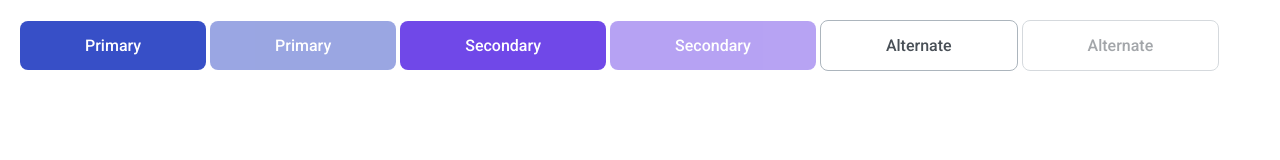
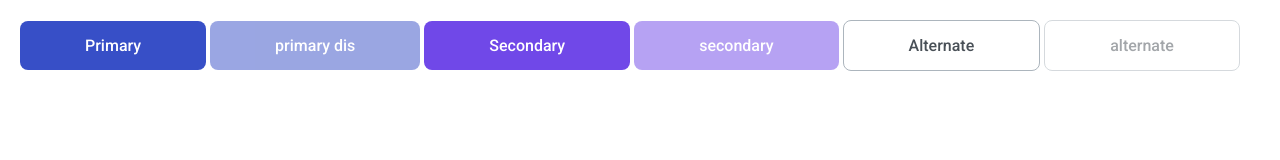
Before and after one commit to js-tasks-ru/htmlcss-20220414_demeshko-egor, a website: page 03-lection1/01-button/index.html in a window 1280 px wide. Drawn offline with Linux system fonts and the light colour scheme.

Commit message:
решение задачи про кнопки

```diff
--- a/03-lection1/01-button/button.css
+++ b/03-lection1/01-button/button.css
@@ -8,8 +8,7 @@
   font-size: 16px;
   line-height: 19px;
   cursor: pointer;
-  transition: opacity 200ms ease-in-out, background 200ms ease-in-out,
-  border 200ms ease-in-out, color 200ms ease-in-out;
+  transition: opacity 200ms ease-in-out, background 200ms ease-in-out, border 200ms ease-in-out, color 200ms ease-in-out;
 }
 
 .button:disabled{
--- a/03-lection1/01-button/index.html
+++ b/03-lection1/01-button/index.html
@@ -8,12 +8,12 @@
     </head>
     <body style="padding: 20px">
        <button class="button button_primary">Primary</button>
-       <button class="button button_primary" disabled>Primary</button>
+       <button class="button button_primary" disabled>primary dis</button>
 
        <button class="button button_secondary">Secondary</button>
-       <button class="button button_secondary" disabled>Secondary</button>
+       <button class="button button_secondary" disabled>secondary</button>
 
        <button class="button button_alternate">Alternate</button>
-       <button class="button button_alternate" disabled>Alternate</button>
+       <button class="button button_alternate" disabled>alternate</button>
     </body>
 </html>
```
